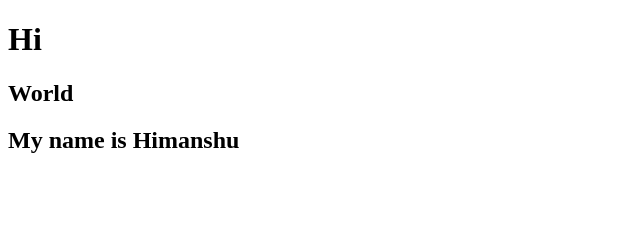
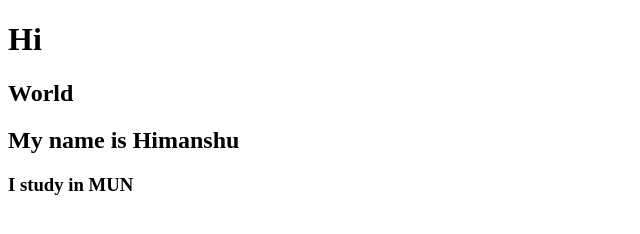
Before and after one commit to coder405/myhelpdesk, a plain HTML site: page index.html in a window 1280 px wide. Shown: the whole page, without its empty margins (0-640 px from the left). Drawn offline with Linux system fonts and the light colour scheme.

Commit message:
added h3

```diff
--- a/index.html
+++ b/index.html
@@ -10,5 +10,6 @@
     <h1>Hi</h1>
     <h2>World</h2>
     <h2>My name is Himanshu</h2>
+    <h3>I study in MUN</h3>
   </body>
 </html>
```
